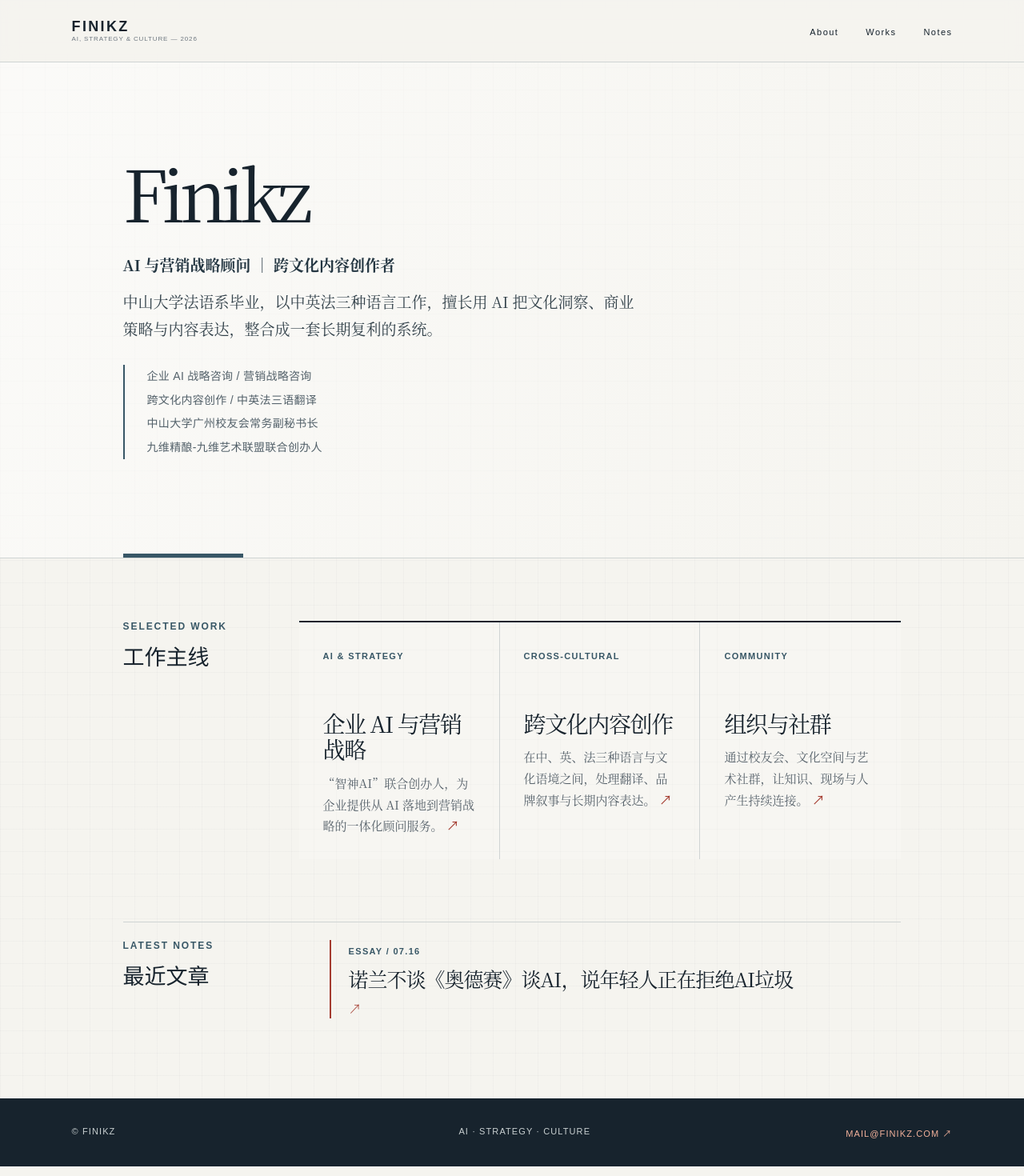
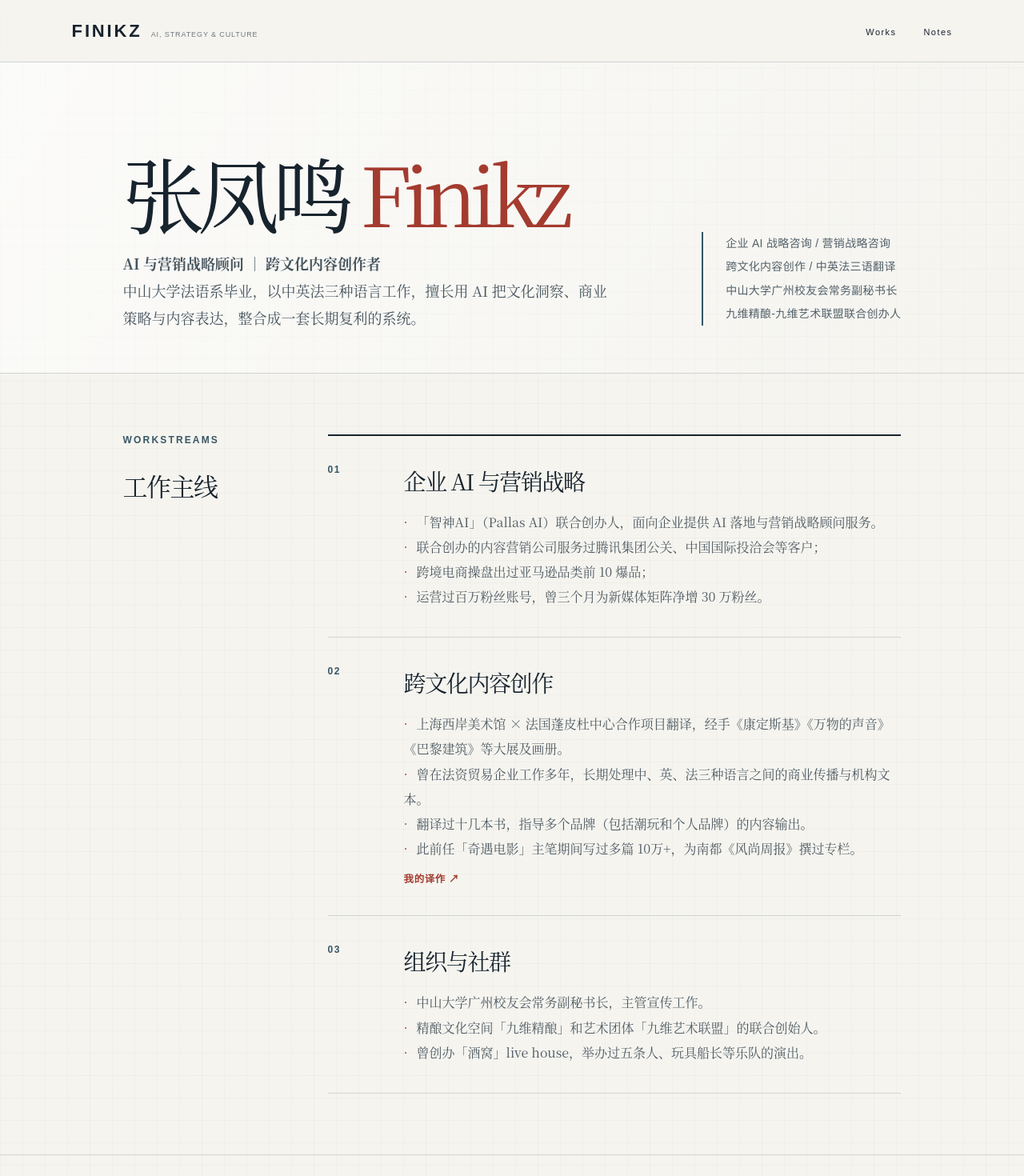
Before and after one commit to finikz/finikz.cn, a Next.js app: page / in a window 1280 px wide. Shown: the top 1470 px of the page at 80% size. Built offline with nearby package versions, Linux system fonts and the light colour scheme.

Commit message:
Make profile the homepage

```diff
--- a/app/consulting.css
+++ b/app/consulting.css
@@ -19,8 +19,8 @@ body {
   backdrop-filter: blur(10px);
 }
 
-.brand { display: flex; flex-direction: column; align-items: flex-start; gap: 2px; font-size: 18px; line-height: 1; }
-.brand-subtitle { color: #6f7880; font: 400 8px/1.2 Arial, "PingFang SC", sans-serif; letter-spacing: .11em; white-space: nowrap; }
+.brand { display: flex; align-items: baseline; gap: 11px; font-size: 22px; line-height: 1; }
+.brand-subtitle { color: #6f7880; font: 400 9px/1.2 Arial, "PingFang SC", sans-serif; letter-spacing: .1em; white-space: nowrap; }
 .nav-links { gap: 34px; font-size: 11px; }
 .nav-links a { position: relative; padding: 30px 0 27px; }
 .nav-links a:hover::after, .nav-links a.active::after { content: ""; position: absolute; right: 0; bottom: 20px; left: 0; height: 2px; background: var(--red); }
@@ -61,7 +61,7 @@ body {
 .page-hero, .archive-hero { padding: 10vw 12vw 6vw; background: linear-gradient(120deg, rgba(255,255,255,.64), transparent); }
 .page-hero h1 { font-size: clamp(60px, 8vw, 122px); }
 .page-hero>p:last-child { max-width: 620px; font-size: 18px; color: #46545d; }
-.about-hero { display: grid; grid-template-columns: minmax(0, 650px) minmax(260px, 1fr); gap: 6vw; align-items: end; }
+.about-hero { display: grid; grid-template-columns: minmax(0, 650px) minmax(260px, 1fr); gap: 6vw; align-items: end; padding-top: 7vw; padding-bottom: 4vw; }
 .about-hero .about-hero-copy>p { max-width: 620px; margin: 0; font-size: 18px; line-height: 1.9; color: #46545d; }
 .about-hero .hero-meta { justify-self: end; margin: 0 0 7px; max-width: 330px; }
 .project-list { padding-top: 64px; }
@@ -85,7 +85,9 @@ body {
 .about-stream { display: grid; grid-template-columns: 70px minmax(0, 1fr); gap: 25px; padding: 35px 0; border-bottom: 1px solid var(--line); }
 .about-stream>span { color: #385766; font: 700 12px Arial, "PingFang SC", sans-serif; letter-spacing: .12em; }
 .about-stream h3 { margin: 0 0 15px; font-size: 28px; font-weight: 500; letter-spacing: -.05em; }
-.about-stream ul { max-width: 720px; margin: 0; padding-left: 1.2em; color: #4d5961; font-size: 16px; line-height: 1.95; }
+.about-stream ul { max-width: 720px; margin: 0; padding: 0; list-style: none; color: #4d5961; font-size: 16px; line-height: 1.95; }
+.about-stream li::before { content: "·"; display: inline-block; width: 1em; color: var(--red); }
+.about-contact .placeholder-copy { max-width: none; font-size: 14px; white-space: nowrap; }
 .about-stream .work-link { display: inline-block; margin-top: 14px; }
 
 .archive-hero h1 { font-size: clamp(56px, 7vw, 110px); }
@@ -102,15 +104,17 @@ footer a { color: #f2b19b; }
 
 @media (max-width: 720px) {
   .nav { height: auto; min-height: 62px; padding: 13px 20px; }
-  .brand-subtitle { font-size: 7px; letter-spacing: .08em; }
+  .brand { gap: 7px; font-size: 18px; }
+  .brand-subtitle { font-size: 7px; letter-spacing: .06em; }
   .nav-links a { padding: 8px 0; }
   .nav-links a:hover::after, .nav-links a.active::after { bottom: 2px; }
   .studio-hero { min-height: 570px; padding: 100px 22px 62px; }
   .studio-hero h1 { font-size: clamp(44px, 12vw, 76px); }
   .about-hero h1 { font-size: clamp(44px, 12vw, 76px); }
-  .about-hero { display: block; }
+  .about-hero { display: block; padding: 64px 22px 36px; }
   .about-hero .about-hero-copy>p { font-size: 16px; }
   .about-hero .hero-meta { margin: 28px 0 0; max-width: none; }
+  .about-contact .placeholder-copy { font-size: 12px; }
   .studio-intro { margin-top: 22px; font-size: 16px; }
   .hero-meta { margin-top: 22px; padding-left: 18px; font-size: 13px; }
   .studio-work { padding-top: 58px; }
--- a/app/page.tsx
+++ b/app/page.tsx
@@ -1,19 +1,5 @@
-import { articles } from "@/lib/articles";
-import SiteNav from "@/components/SiteNav";
-
-const practices = [
-  { label: "AI & STRATEGY", name: "企业 AI 与营销战略", description: "“智神AI”联合创办人，为企业提供从 AI 落地到营销战略的一体化顾问服务。", href: "/projects" },
-  { label: "CROSS-CULTURAL", name: "跨文化内容创作", description: "在中、英、法三种语言与文化语境之间，处理翻译、品牌叙事与长期内容表达。", href: "/works" },
-  { label: "COMMUNITY", name: "组织与社群", description: "通过校友会、文化空间与艺术社群，让知识、现场与人产生持续连接。", href: "/projects" },
-];
+import AboutPage from "./about/page";
 
 export default function Home() {
-  const latest = articles[0];
-  return <main className="studio-home" id="top">
-    <SiteNav home />
-    <section className="studio-hero"><div><h1>Finikz</h1><div className="studio-intro"><strong>AI 与营销战略顾问 ｜ 跨文化内容创作者</strong><p>中山大学法语系毕业，以中英法三种语言工作，擅长用 AI 把文化洞察、商业策略与内容表达，整合成一套长期复利的系统。</p><aside className="hero-meta">企业 AI 战略咨询 / 营销战略咨询<br />跨文化内容创作 / 中英法三语翻译<br />中山大学广州校友会常务副秘书长<br />九维精酿-九维艺术联盟联合创办人</aside></div></div><i className="hero-rule" /></section>
-    <section className="studio-work" id="work"><div className="studio-label">SELECTED WORK<strong>工作主线</strong></div><div className="practice-cards">{practices.map((item) => <a className="practice-card" href={item.href} key={item.label}><span>{item.label}</span><h2>{item.name}</h2><p>{item.description}<i className="card-arrow" aria-hidden="true"> ↗</i></p></a>)}</div></section>
-    <section className="studio-bottom" id="notes"><div className="studio-label">LATEST NOTES<strong>最近文章</strong></div>{latest && <a className="latest-note" href={`/articles/${latest.slug}`}><span>ESSAY / {latest.date.slice(5).replace("-", ".")}</span><h2>{latest.title}</h2><b>↗</b></a>}</section>
-    <footer><p>© FINIKZ</p><p>AI · STRATEGY · CULTURE</p><a href="mailto:mail@finikz.com">MAIL@FINIKZ.COM ↗</a></footer>
-  </main>;
+  return <AboutPage />;
 }
--- a/components/SiteNav.tsx
+++ b/components/SiteNav.tsx
@@ -8,10 +8,9 @@ export default function SiteNav({ active, home = false }: SiteNavProps) {
     <nav className="nav" aria-label="主导航">
       <a className="brand" href={home ? "#top" : "/"}>
         FINIKZ
-        <span className="brand-subtitle">AI, STRATEGY &amp; CULTURE — 2026</span>
+        <span className="brand-subtitle">AI, STRATEGY &amp; CULTURE</span>
       </a>
       <div className="nav-links">
-        <a className={active === "about" ? "active" : undefined} href="/about">About</a>
         <a className={active === "works" ? "active" : undefined} href="/works">Works</a>
         <a className={active === "notes" ? "active" : undefined} href="/articles">Notes</a>
       </div>
```
